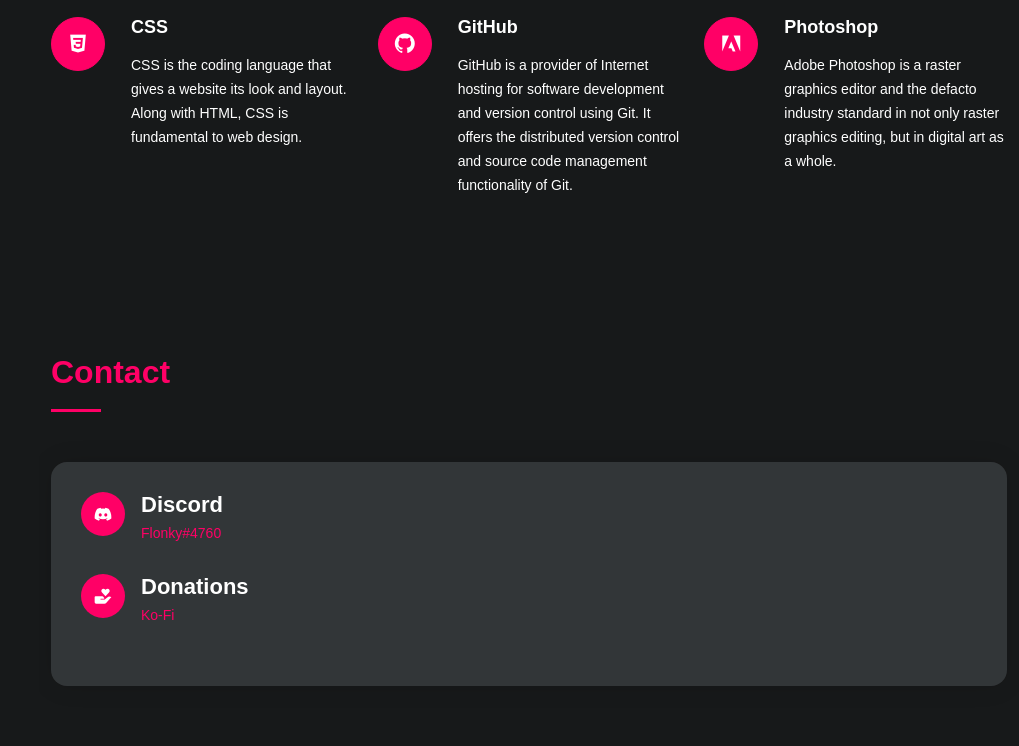
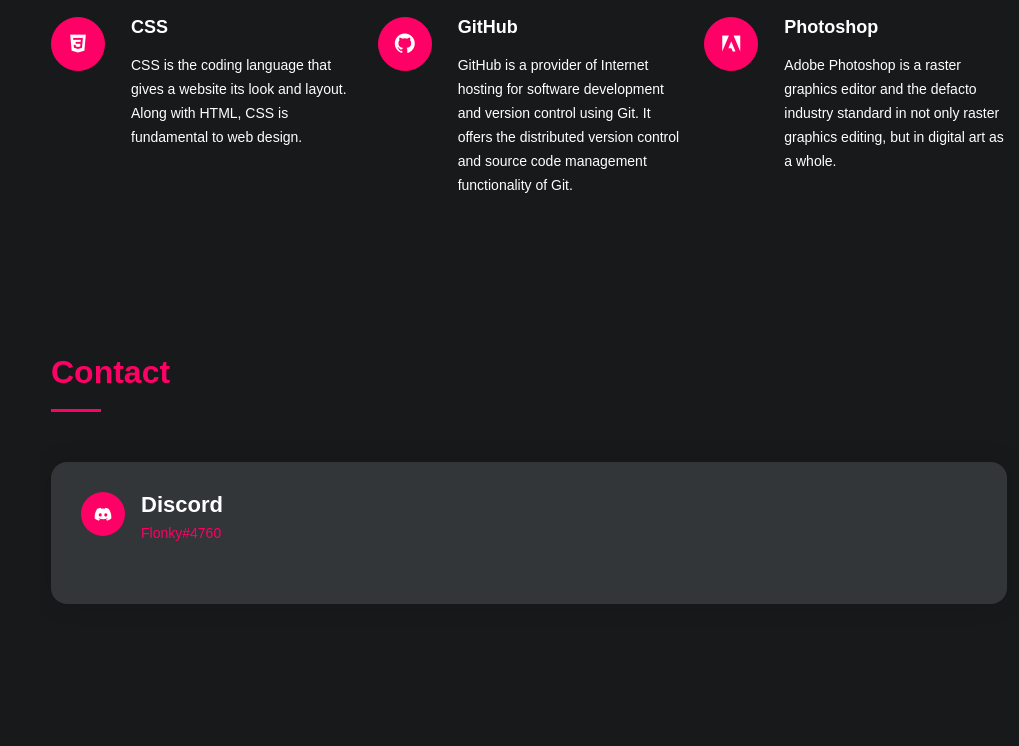
Before and after one commit to flky-dev/flky.dev, a plain HTML site: page index.html in a window 1280 px wide. Shown: the part 2490-3236 px from the top of the page, without its empty margins (261-1280 px from the left). After the commit the page ends 3154 px from the top, so only its background shows below. Drawn offline with Linux system fonts and the light colour scheme; a web font is replaced by a local one.

Commit message:
Remove donations
 (Doesn't fit the contact category)

```diff
--- a/index.html
+++ b/index.html
@@ -257,14 +257,6 @@
               <p>Flonky#4760</p>
             </div>
           </a>
-          <a href="https://ko-fi.com/flonky" target="_blank" rel="noopener">
-            <div class="address">
-              <i class='bx bxs-donate-heart'></i>
-              <h4>Donations</h4>
-              <p>Ko-Fi</p>
-            </div>
-          </a>
-        </div>
 
         </div>
 
```
